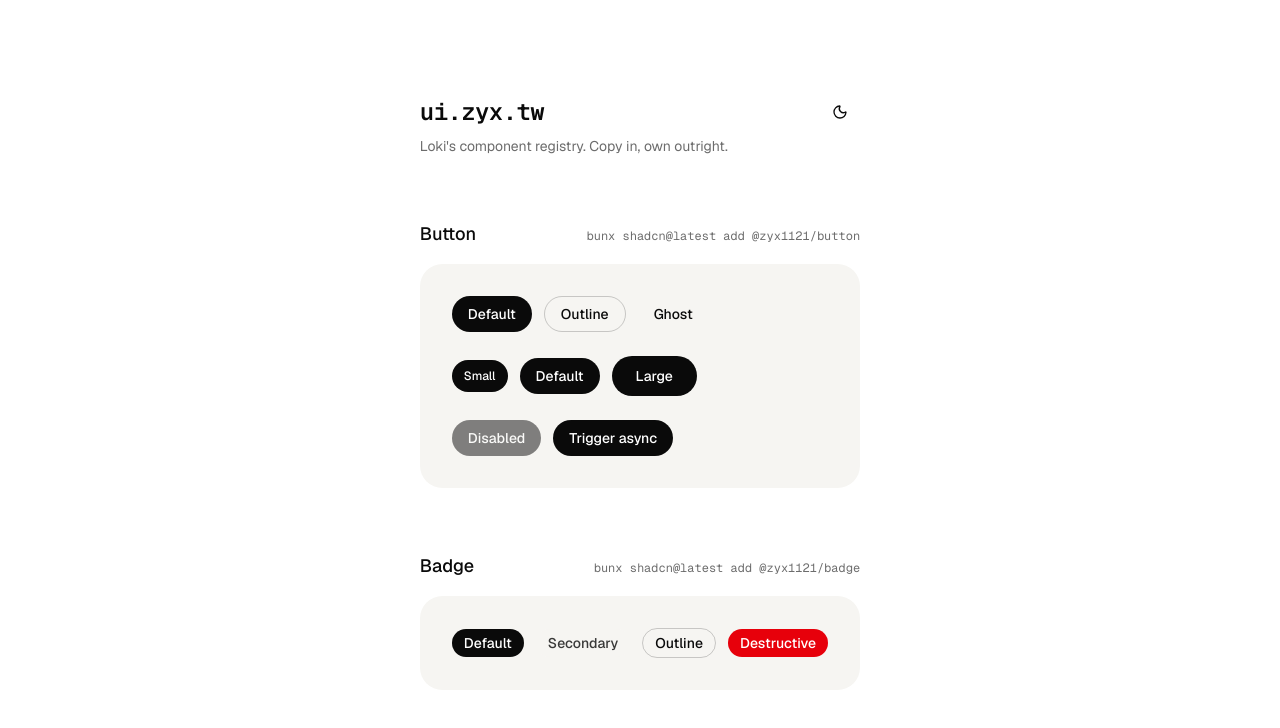
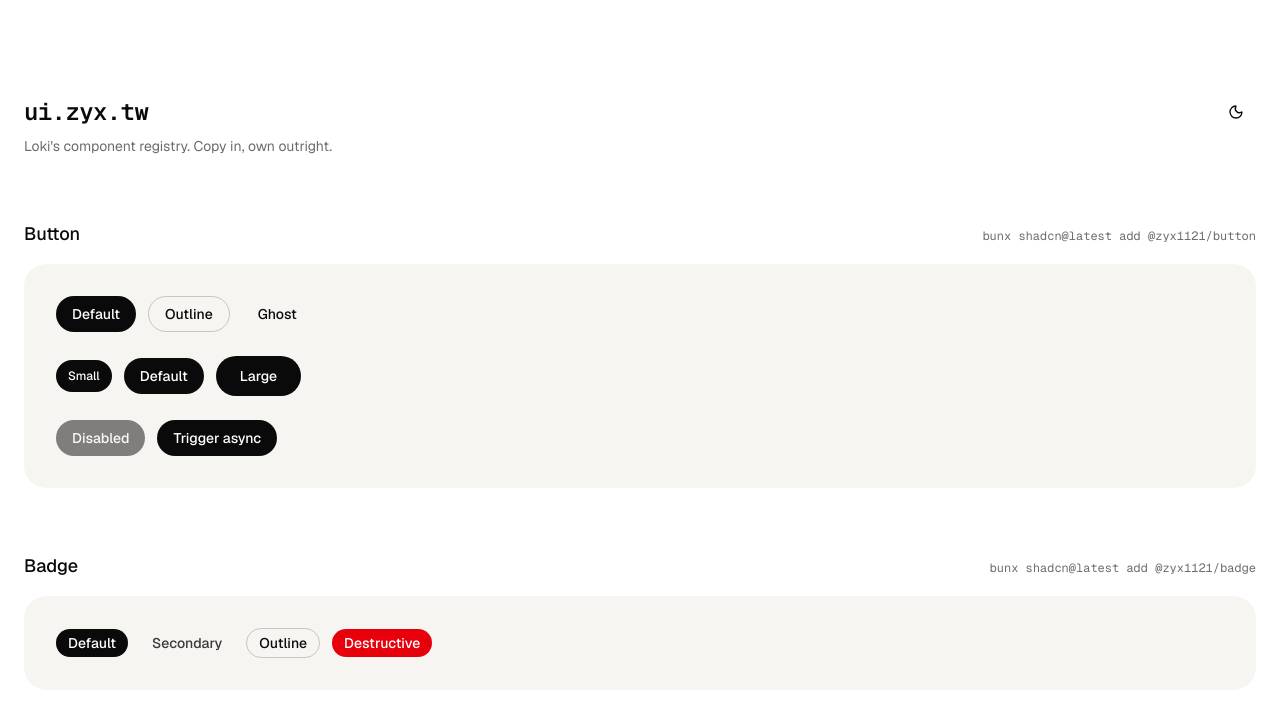
Before and after one commit to zyx1121/ui.zyx.tw, a Next.js app: page / in a window 1280 px wide. Shown: the top 728 px of the page. Built offline with nearby package versions, Linux system fonts and the light colour scheme.

Commit message:
style(page): main goes full width

```diff
--- a/app/page.tsx
+++ b/app/page.tsx
@@ -21,7 +21,7 @@ export default function Home() {
   }
 
   return (
-    <main className="mx-auto max-w-6xl space-y-16 px-6 py-24">
+    <main className="w-full space-y-16 px-6 py-24">
       <header className="flex items-start justify-between">
         <div>
           <h1 className="font-mono text-2xl font-semibold tracking-tight">
```
